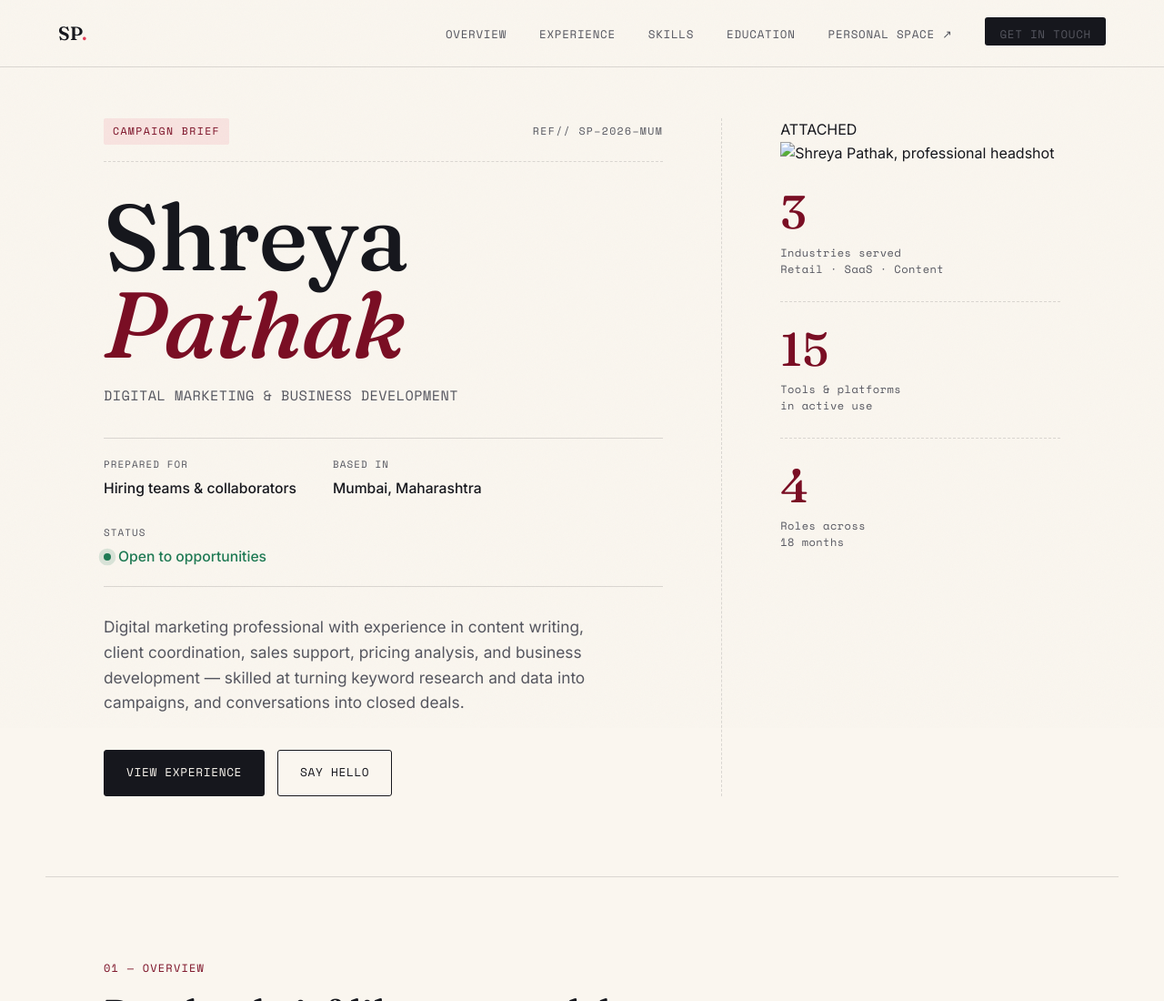
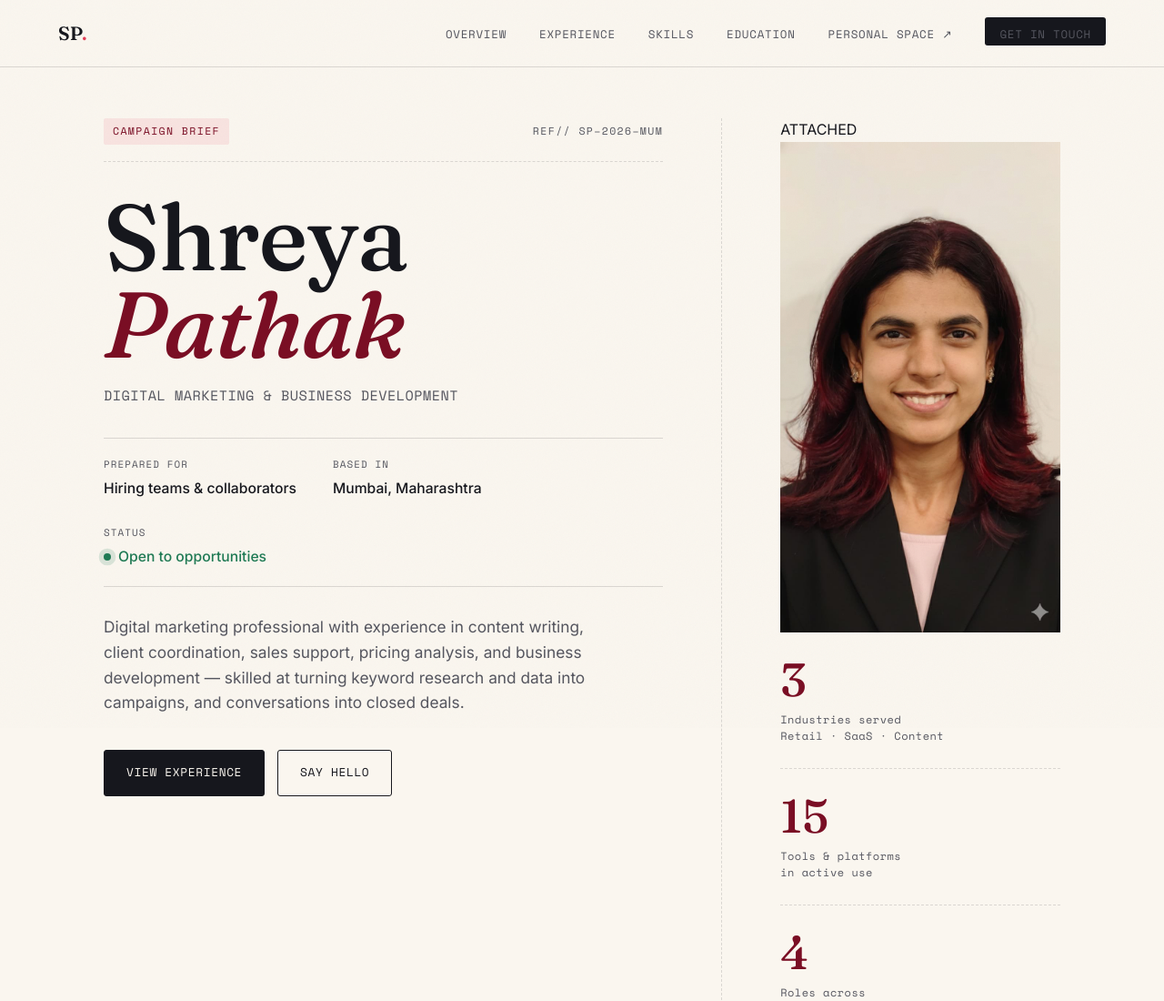
Before and after one commit to omdy9/Shreya, a plain HTML site: page professional.html in a window 1280 px wide. Shown: the top 1100 px of the page at 91% size. Drawn offline with nearby package versions, Linux system fonts and the light colour scheme.

Commit message:
Update professional.html

```diff
--- a/professional.html
+++ b/professional.html
@@ -73,7 +73,7 @@
   <div class="hero__side">
     <div class="photo-frame photo-frame--professional" id="professionalPhoto">
       <span class="photo-frame__tab">ATTACHED</span>
-      <img src="assets/img/shreya-professional.jpeg" alt="Shreya Pathak, professional headshot" loading="eager">
+      <img src="assets/img/shreya-professional.jpg" alt="Shreya Pathak, professional headshot" loading="eager">
     </div>
     <div class="hero__kpi">
       <span class="hero__kpi-num" data-count="3">0</span>
```
